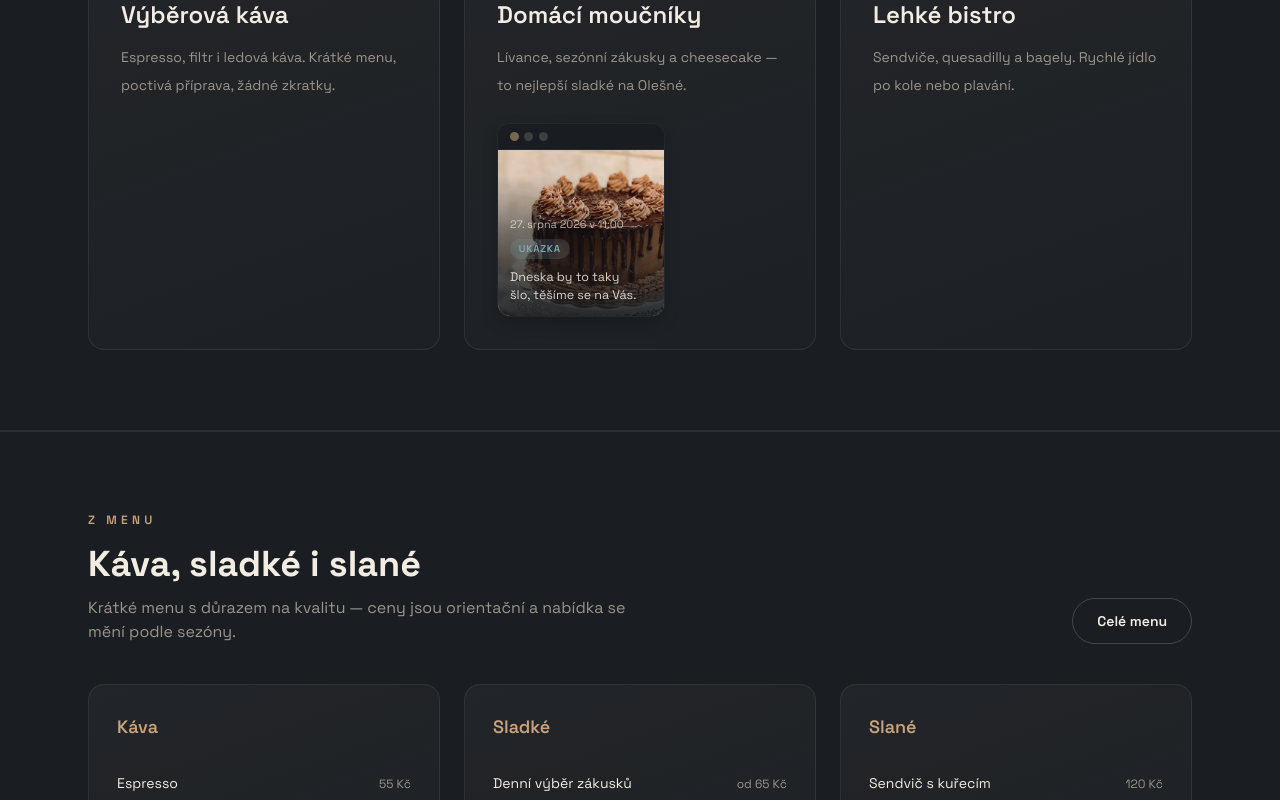
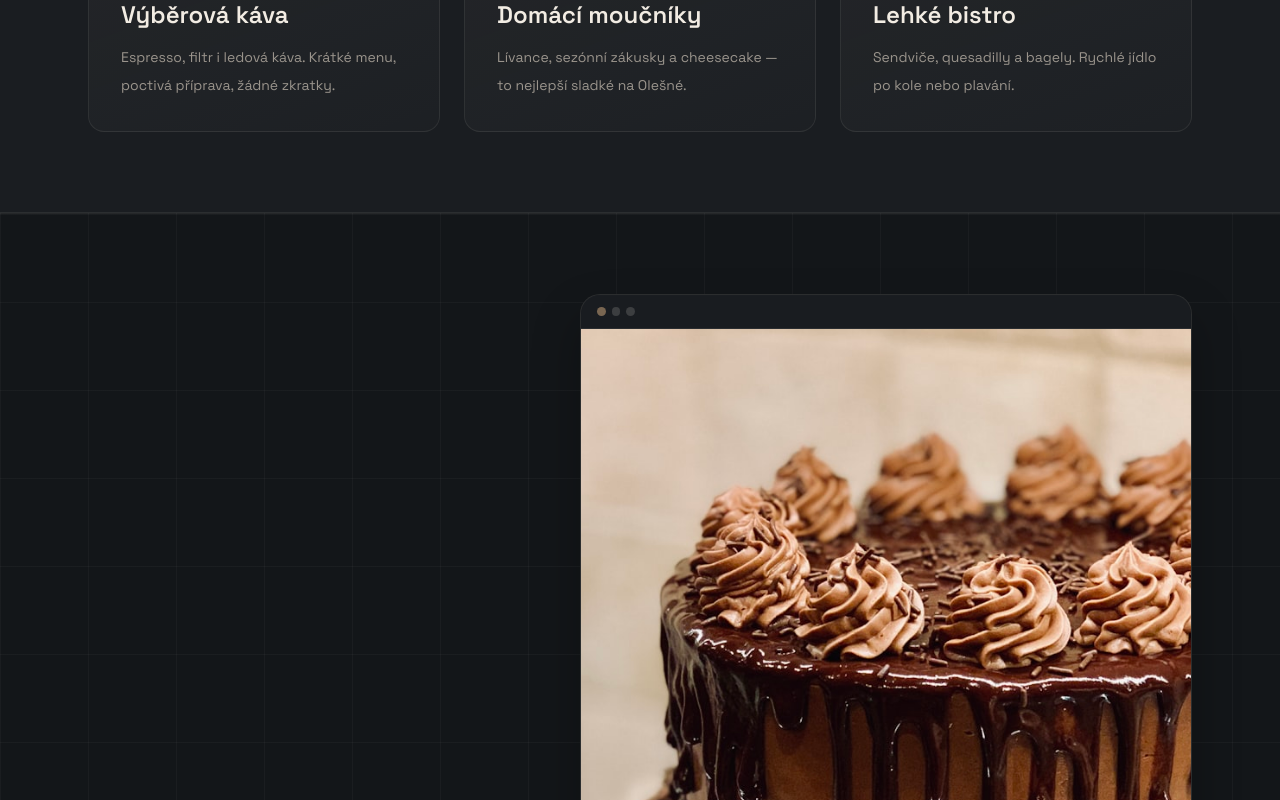
Before and after one commit to radimski/kolmo-kafe, a Next.js app: page / in a window 1280 px wide. Shown: the part 1120-1920 px from the top of the page. Built offline with nearby package versions, Linux system fonts and the light colour scheme.

Commit message:
Restore large Facebook photo layout; nudge logo animation
Bring back the full-size photo window placement without Facebook copy.
Slightly bolder logo drop between the last two animation versions.

Co-authored-by: radim.pajurek <radim.pajurek@hotmail.com>

```diff
--- a/src/app/kolmo.css
+++ b/src/app/kolmo.css
@@ -67,22 +67,22 @@
 @keyframes kolmo-letter-fall {
   0% {
     opacity: 0;
-    transform: translateY(-72px) scale(0.92);
+    transform: translateY(-88px) scale(0.88) rotate(-3deg);
   }
-  60% {
+  58% {
     opacity: 1;
-    transform: translateY(7px) scale(1.02);
+    transform: translateY(10px) scale(1.04) rotate(1deg);
   }
   100% {
     opacity: 1;
-    transform: translateY(0) scale(1);
+    transform: translateY(0) scale(1) rotate(0deg);
   }
 }
 
 .kolmo-logo-letter {
   transform-box: fill-box;
   transform-origin: center top;
-  animation: kolmo-letter-fall 0.72s cubic-bezier(0.28, 1.15, 0.48, 1) both;
+  animation: kolmo-letter-fall 0.78s cubic-bezier(0.3, 1.2, 0.5, 1) both;
 }
 
 .kolmo-logo-svg-nav {
@@ -449,9 +449,16 @@
 
 .fb-window {
   overflow: hidden;
+  border-radius: 1.25rem;
+  border: 1px solid rgba(242, 236, 227, 0.1);
+  background: #14171a;
+  box-shadow:
+    0 24px 48px rgba(0, 0, 0, 0.28),
+    inset 0 1px 0 rgba(242, 236, 227, 0.06);
+}
+
+.fb-window-photo.fb-window-compact {
   border-radius: 0.85rem;
-  border: 1px solid rgba(242, 236, 227, 0.08);
-  background: #14171a;
   box-shadow: 0 6px 16px rgba(0, 0, 0, 0.18);
 }
 
@@ -464,10 +471,15 @@
   display: flex;
   align-items: center;
   gap: 0.75rem;
-  border-bottom: 1px solid rgba(242, 236, 227, 0.06);
+  border-bottom: 1px solid rgba(242, 236, 227, 0.08);
   background: rgba(26, 29, 33, 0.92);
+  padding: 0.75rem 1rem;
+  flex-shrink: 0;
+}
+
+.fb-window-compact .fb-window-chrome {
+  border-bottom-color: rgba(242, 236, 227, 0.06);
   padding: 0.5rem 0.75rem;
-  flex-shrink: 0;
 }
 
 .fb-window-dots {
@@ -518,6 +530,16 @@
 .fb-window-photo-overlay {
   position: absolute;
   inset: auto 0 0;
+  padding: 4.5rem 1.1rem 1.1rem;
+  background: linear-gradient(
+    180deg,
+    transparent 0%,
+    rgba(19, 22, 25, 0.55) 38%,
+    rgba(19, 22, 25, 0.92) 100%
+  );
+}
+
+.fb-window-compact .fb-window-photo-overlay {
   padding: 2.5rem 0.75rem 0.75rem;
   background: linear-gradient(
     180deg,
@@ -552,10 +574,16 @@
 }
 
 .fb-window-photo-caption {
+  font-size: 0.95rem;
+  line-height: 1.55;
+  color: rgba(242, 236, 227, 0.92);
+  text-wrap: balance;
+}
+
+.fb-window-compact .fb-window-photo-caption {
   font-size: 0.78rem;
   line-height: 1.45;
   color: rgba(242, 236, 227, 0.88);
-  text-wrap: balance;
 }
 
 @media (prefers-reduced-motion: reduce) {
--- a/src/app/page.tsx
+++ b/src/app/page.tsx
@@ -98,15 +98,19 @@ export default async function KolmoPage() {
               <p className="mt-3 text-sm leading-7 text-[#9a948c]">
                 {item.text}
               </p>
-              {item.label === "02" && post ? (
-                <div className="fb-aside mt-6">
-                  <FacebookPostWindow post={post} source={source} compact />
-                </div>
-              ) : null}
             </article>
           ))}
         </div>
       </section>
+
+      {post ? (
+        <section className="kolmo-grid-lines border-y border-[#f2ece3]/8">
+          <div className="mx-auto grid max-w-6xl gap-10 px-6 py-16 lg:grid-cols-[0.85fr_1.15fr] lg:items-start lg:py-20">
+            <div className="hidden lg:block" aria-hidden />
+            <FacebookPostWindow post={post} source={source} />
+          </div>
+        </section>
+      ) : null}
 
       <section className="border-y border-[#f2ece3]/8 bg-[#1a1d21]">
         <div className="mx-auto max-w-6xl px-6 py-20">
--- a/src/components/FacebookPostWindow.tsx
+++ b/src/components/FacebookPostWindow.tsx
@@ -28,10 +28,10 @@ export function FacebookPostWindow({
   source,
   compact = false,
 }: FacebookPostWindowProps) {
-  const caption = formatPostCaption(post.message, compact ? 72 : 120);
+  const caption = formatPostCaption(post.message, compact ? 72 : 160);
 
   return (
-    <div className="fb-window fb-window-photo">
+    <div className={`fb-window fb-window-photo ${compact ? "fb-window-compact" : ""}`}>
       <WindowChrome />
       <a
         href={post.permalinkUrl}
--- a/src/components/KolmoLogo.tsx
+++ b/src/components/KolmoLogo.tsx
@@ -8,10 +8,10 @@ type KolmoLogoProps = {
 
 const letters = [
   { char: "K", x: 36, y: 78, delay: 0 },
-  { char: "O", x: 36, y: 158, delay: 110 },
-  { char: "L", x: 36, y: 238, delay: 220 },
-  { char: "M", x: 36, y: 318, delay: 440 },
-  { char: "O", x: 36, y: 398, delay: 550 },
+  { char: "O", x: 36, y: 158, delay: 125 },
+  { char: "L", x: 36, y: 238, delay: 250 },
+  { char: "M", x: 36, y: 318, delay: 500 },
+  { char: "O", x: 36, y: 398, delay: 625 },
 ] as const;
 
 export function KolmoLogo({
@@ -47,7 +47,7 @@ export function KolmoLogo({
 
       <g
         className={letterClass}
-        style={animate ? { animationDelay: "330ms" } : undefined}
+        style={animate ? { animationDelay: "375ms" } : undefined}
       >
         <text x={108} y={238} className="kolmo-logo-glyph kolmo-logo-glyph-kafe">
           kafe
@@ -56,7 +56,7 @@ export function KolmoLogo({
 
       <g
         className={letterClass}
-        style={animate ? { animationDelay: "385ms" } : undefined}
+        style={animate ? { animationDelay: "440ms" } : undefined}
       >
         <path
           d="M 188 206 H 228 V 246"
```
